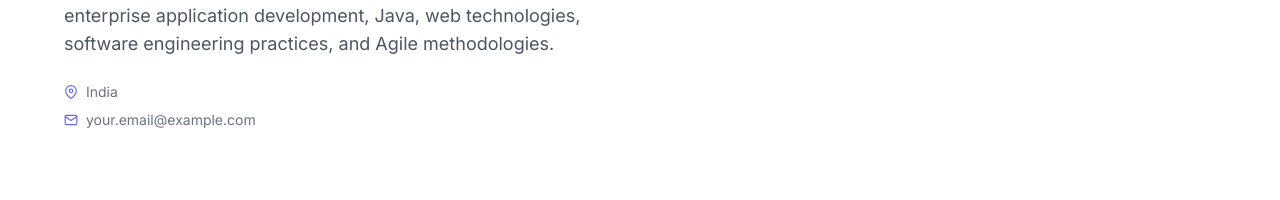
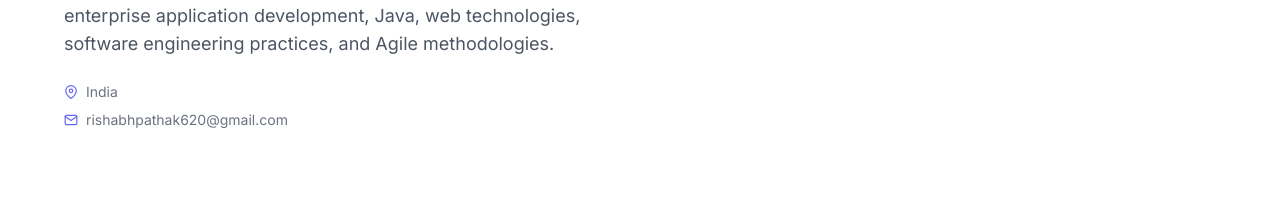
Before and after one commit to merishiii/Portfolio, a Next.js app: page / in a window 1280 px wide. Shown: the part 1450-1650 px from the top of the page. Built offline with nearby package versions, Linux system fonts and the light colour scheme; no server answers.

Commit message:
feat: add real email and X (Twitter) profile

```diff
--- a/src/data/portfolio.ts
+++ b/src/data/portfolio.ts
@@ -7,11 +7,11 @@ export const siteConfig = {
   title: "Full-Stack Java Developer",
   description:
     "Building scalable, reliable, and modern web applications using Java, Spring Boot, React, REST APIs, and cloud technologies.",
-  email: "your.email@example.com", // replace with your real email
+  email: "rishabhpathak620@gmail.com",
   location: "India",
   github: "https://github.com/merishiii",
   linkedin: "https://www.linkedin.com/in/rishabh-pathak-465b7420a",
-  twitter: "https://twitter.com/yourusername",      // replace or remove
+  twitter: "https://x.com/me_rishiii",
   resumeUrl: "/resume.pdf", // place your PDF in /public/resume.pdf
   githubUsername: "merishiii",
   leetcodeUsername: "Rishabh_pathak",
```
